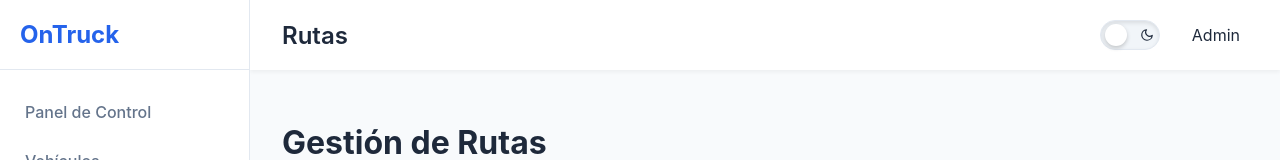
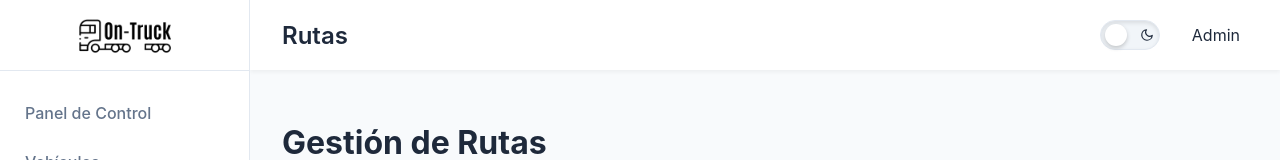
Before and after one commit to ontruckesplai/on-truck, a React (Vite) app in the folder frontend/: page /rutas in a window 1280 px wide. Shown: the top 160 px of the page. Built offline with nearby package versions, Linux system fonts and the light colour scheme; no server answers.

Commit message:
logo nuevo

```diff
--- a/frontend/src/layout/Sidebar.css
+++ b/frontend/src/layout/Sidebar.css
@@ -9,14 +9,24 @@
 }
 
 .sidebar-header {
-    padding: 20px;
+    padding: 15px;
     border-bottom: 1px solid var(--border-color);
+    display: flex;
+    justify-content: center;
+    align-items: center;
 }
 
-.sidebar-header h2 {
-    margin: 0;
-    color: var(--accent-primary);
-    font-size: 1.5rem;
+.sidebar-logo {
+    max-width: 100%;
+    height: auto;
+    max-height: 40px;
+    /* Adjust based on preference */
+    object-fit: contain;
+    transition: filter 0.3s;
+}
+
+.sidebar.dark .sidebar-logo {
+    filter: invert(1) brightness(1.5);
 }
 
 .sidebar-nav {
--- a/frontend/src/layout/Sidebar.jsx
+++ b/frontend/src/layout/Sidebar.jsx
@@ -1,6 +1,7 @@
 import { NavLink } from "react-router-dom";
 import { useFleet } from "../context/FleetContext";
 import "./Sidebar.css";
+import logo from "../assets/logo_On-Truck_500x200-removebg-preview.png";
 
 function Sidebar() {
     const { darkMode } = useFleet();
@@ -8,7 +9,7 @@ function Sidebar() {
     return (
         <aside className={`sidebar ${darkMode ? "dark" : ""}`}>
             <div className="sidebar-header">
-                <h2>OnTruck</h2>
+                <img src={logo} alt="OnTruck Logo" className="sidebar-logo" />
             </div>
             <nav className="sidebar-nav">
                 <NavLink to="/" className={({ isActive }) => (isActive ? "active" : "")}>
```
Also changed, not shown: frontend/src/assets/logo_On-Truck_500x200-removebg-preview.png (added), 1 other file (tests, documents, lock files or other folders).
